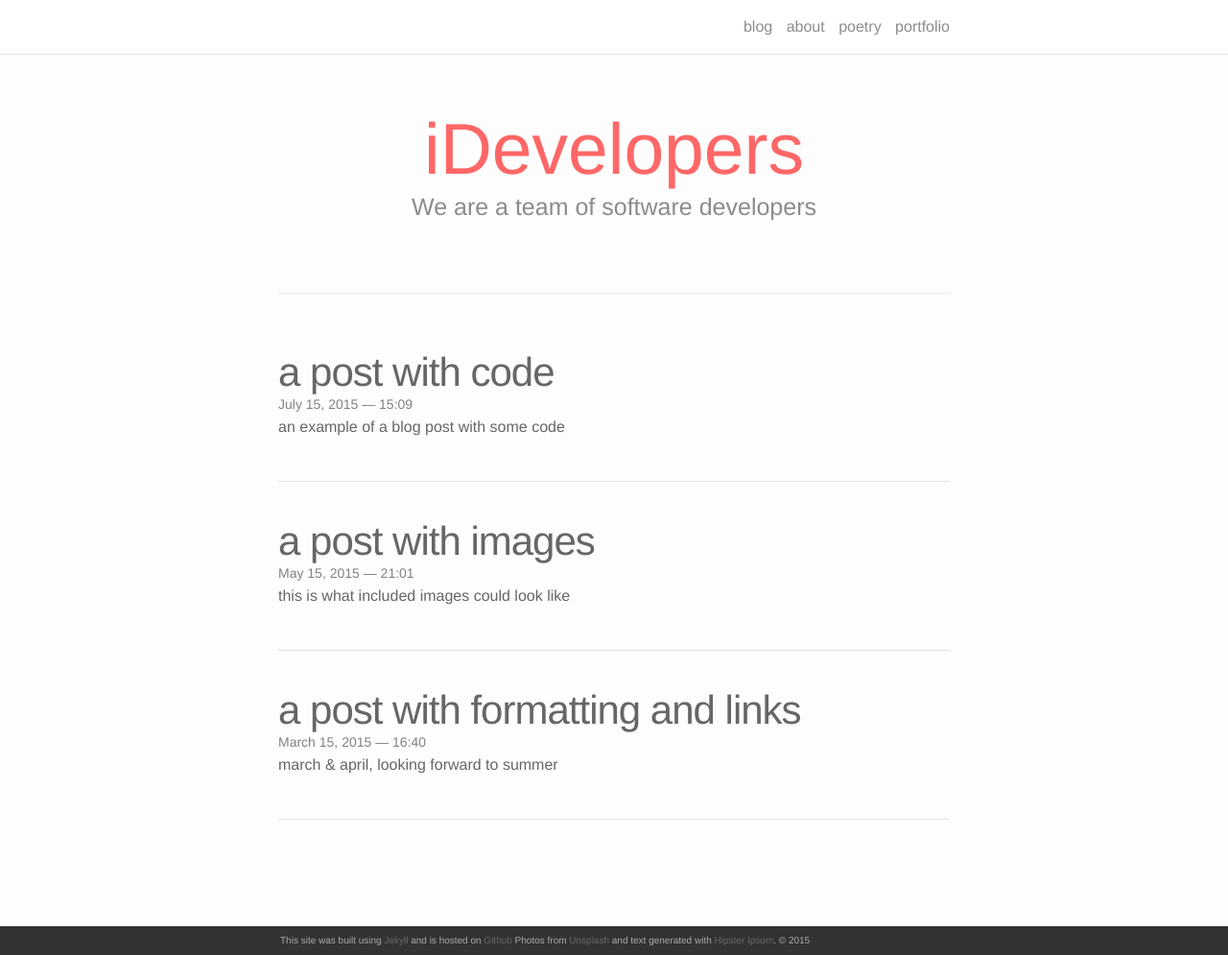
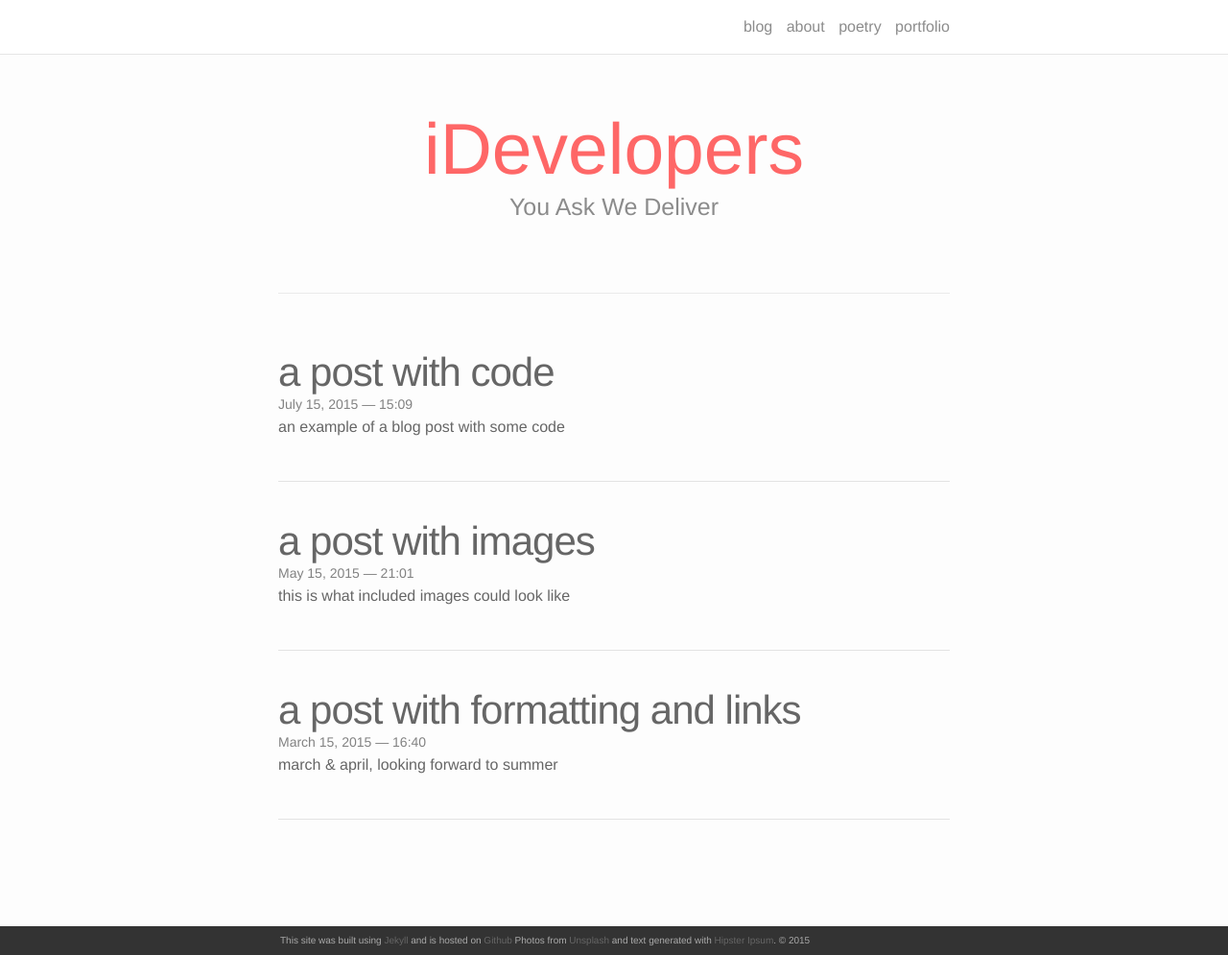
Before and after one commit to idevelopers-in/idevelopers-in.github.io, a Jekyll site: the page built from index.html, in a window 1280 px wide and 995 px high. Shown: the whole window at 96% size. Built offline with Jekyll 4.4.1, drawn with Linux system fonts in a browser that asks for light colours; nearby versions of some CDN libraries; the list of posts is cut into pages by our own code.

Commit message:
Update index.html

```diff
--- a/index.html
+++ b/index.html
@@ -4,7 +4,7 @@ layout: default
 
 <div class="header-bar">
   <h1>iDevelopers</h1>
-  <h2>We are a team of software developers</h2>
+  <h2>You Ask We Deliver</h2>
   <br/>
   <hr>
   <br/>
```
